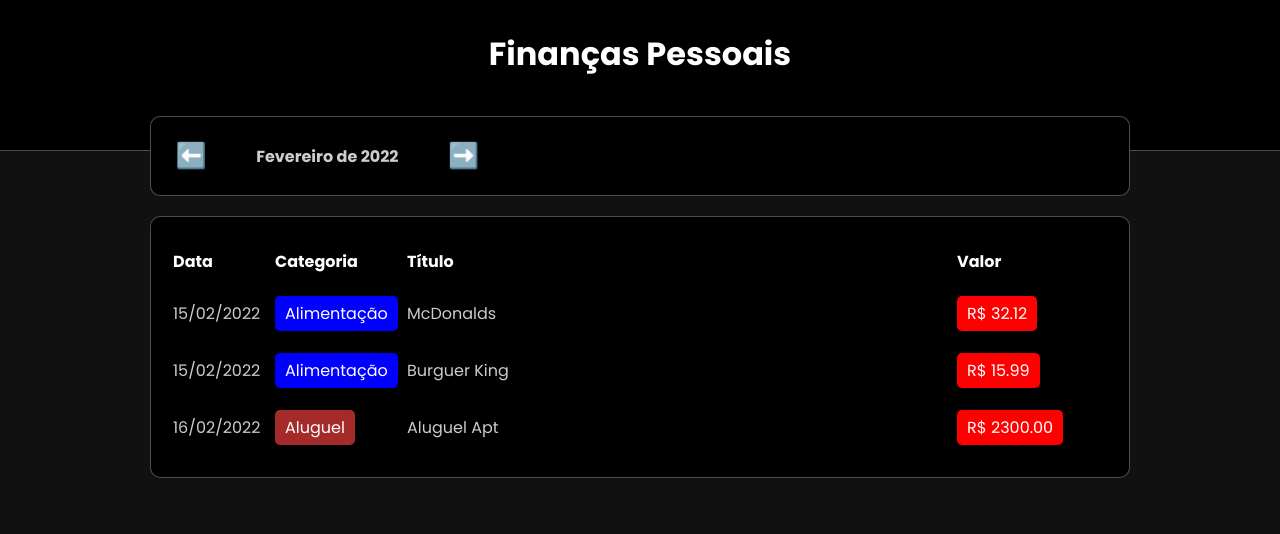
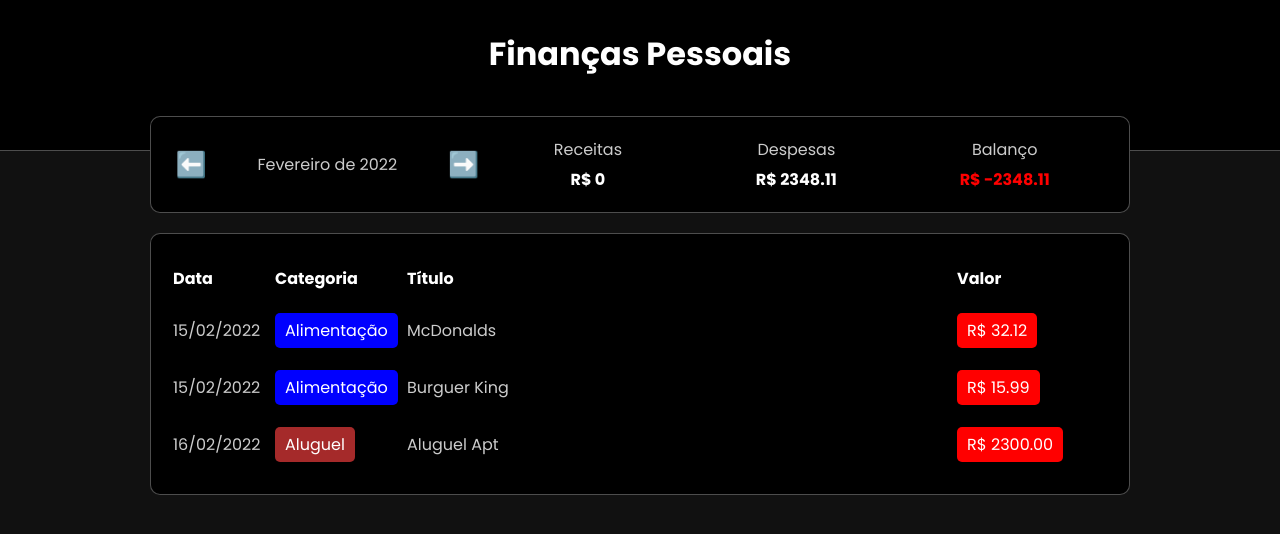
Before and after one commit to iamdevmarcos/my-finances, a React (Vite) app: page / in a window 1280 px wide. Shown: the top 534 px of the page. Built offline with nearby package versions, Linux system fonts and the light colour scheme.

Commit message:
feat: Add ResumeItem

```diff
--- a/src/App.tsx
+++ b/src/App.tsx
@@ -17,12 +17,28 @@
   const [list, setList] = useState(items);
   const [filteredList, setFilteredList] = useState<Item[]>([]);
   const [currentMonth, setCurrentMonth] = useState(getCurrentMonth());
+  const [income, setIncome] = useState(0);
+  const [expense, setExpense] = useState(0);
 
   useEffect(() => {
     setFilteredList(filterListByMonth(list, currentMonth));
+  }, [list, currentMonth]);
 
-    console.log(filteredList);
-  }, [list, currentMonth]);
+  useEffect(() => {
+    let incomeCount = 0;
+    let expenseCount = 0;
+
+    for (let i in filteredList) {
+      if (categories[filteredList[i].category].expense) {
+        expenseCount += filteredList[i].value;
+      } else {
+        incomeCount += filteredList[i].value;
+      }
+    }
+
+    setIncome(incomeCount);
+    setExpense(expenseCount);
+  }, [filteredList]);
 
   const handleMonthChange = (newMonth: string) => {
     setCurrentMonth(newMonth);
@@ -37,6 +53,8 @@
         <InfoArea
           currentMonth={currentMonth}
           onMonthChange={handleMonthChange}
+          income={income}
+          expense={expense}
         />
 
         {/* Area de inserção */}
--- a/src/components/InfoArea/index.tsx
+++ b/src/components/InfoArea/index.tsx
@@ -1,12 +1,21 @@
 import { formatCurrentMonth } from "../../helpers/dateFilter";
 import * as C from "./styles";
+
+import { ResumeItem } from "../ResumeItem";
 
 type Props = {
   currentMonth: string;
   onMonthChange: (newMonth: string) => void;
+  income: number;
+  expense: number;
 };
 
-export const InfoArea = ({ currentMonth, onMonthChange }: Props) => {
+export const InfoArea = ({
+  currentMonth,
+  onMonthChange,
+  income,
+  expense,
+}: Props) => {
   const handlePrevMonth = () => {
     const [year, month] = currentMonth.split("-");
     const currentDate = new Date(parseInt(year), parseInt(month) - 1, 1);
@@ -28,7 +37,15 @@
         <C.MonthTitle>{formatCurrentMonth(currentMonth)}</C.MonthTitle>
         <C.MonthArrow onClick={handleNextMonth}>➡️</C.MonthArrow>
       </C.MonthArea>
-      <C.ResumeArea></C.ResumeArea>
+      <C.ResumeArea>
+        <ResumeItem title="Receitas" value={income} />
+        <ResumeItem title="Despesas" value={expense} />
+        <ResumeItem
+          title="Balanço"
+          value={income - expense}
+          color={income - expense < 0 ? "red" : "green"}
+        />
+      </C.ResumeArea>
     </C.Container>
   );
 };
--- a/src/components/InfoArea/styles.ts
+++ b/src/components/InfoArea/styles.ts
@@ -27,7 +27,6 @@
 export const MonthTitle = styled.div`
   flex: 1;
   text-align: center;
-  font-weight: bold;
 `;
 
 export const ResumeArea = styled.div`
--- /dev/null
+++ b/src/components/ResumeItem/index.tsx
@@ -0,0 +1,16 @@
+import * as C from "./styles";
+
+type Props = {
+  title: string;
+  value: number;
+  color?: string;
+};
+
+export const ResumeItem = ({ title, value, color }: Props) => {
+  return (
+    <C.Container>
+      <C.Title>{title}</C.Title>
+      <C.Info color={color}>R$ {value}</C.Info>
+    </C.Container>
+  );
+};
--- /dev/null
+++ b/src/components/ResumeItem/styles.ts
@@ -0,0 +1,17 @@
+import styled from "styled-components";
+
+export const Container = styled.div`
+  flex: 1;
+`;
+
+export const Title = styled.div`
+  text-align: center;
+  color: #ccc;
+  margin-bottom: 5px;
+`;
+
+export const Info = styled.div<{ color?: string }>`
+  text-align: center;
+  font-weight: bold;
+  color: ${(props) => props.color ?? "#fff"};
+`;
```
